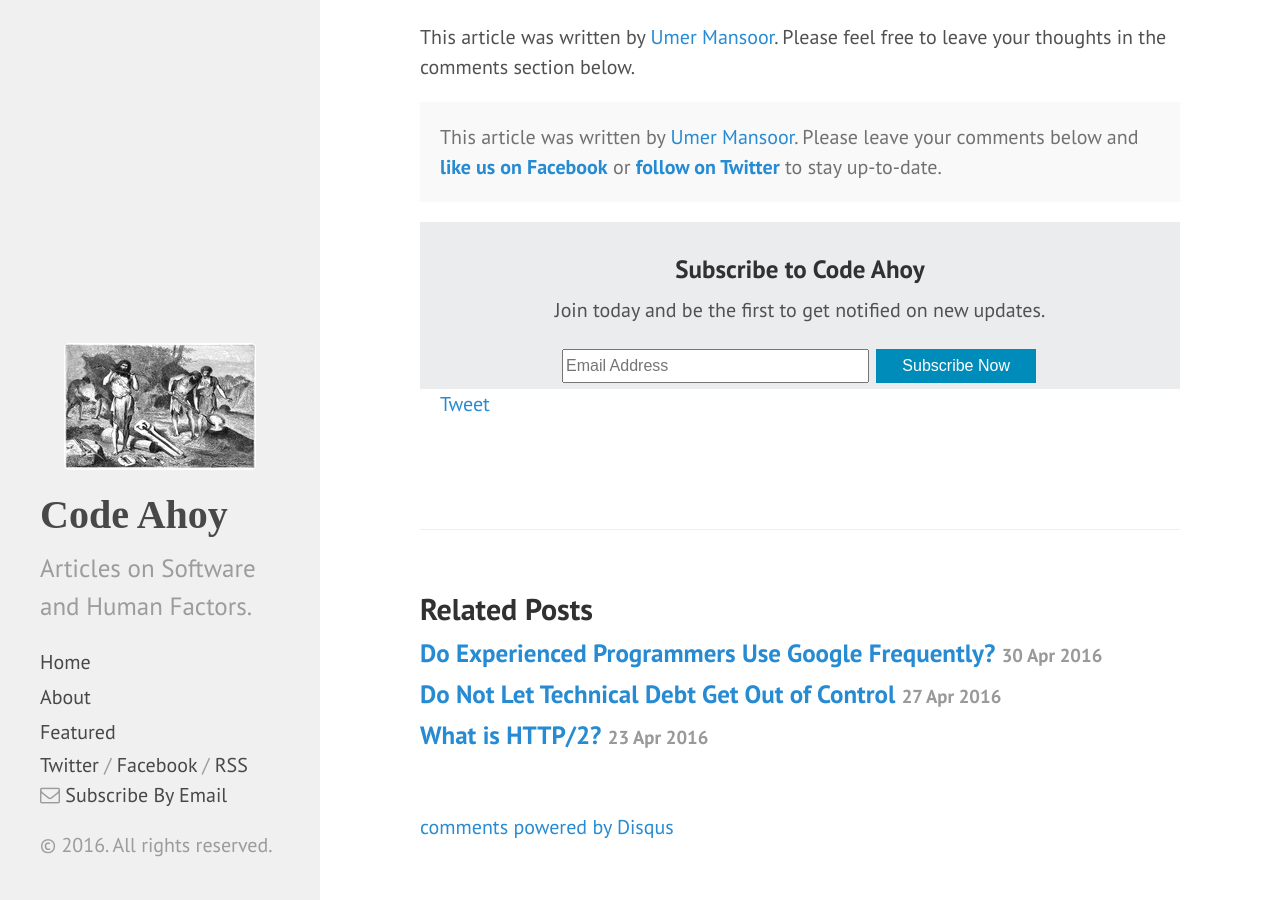
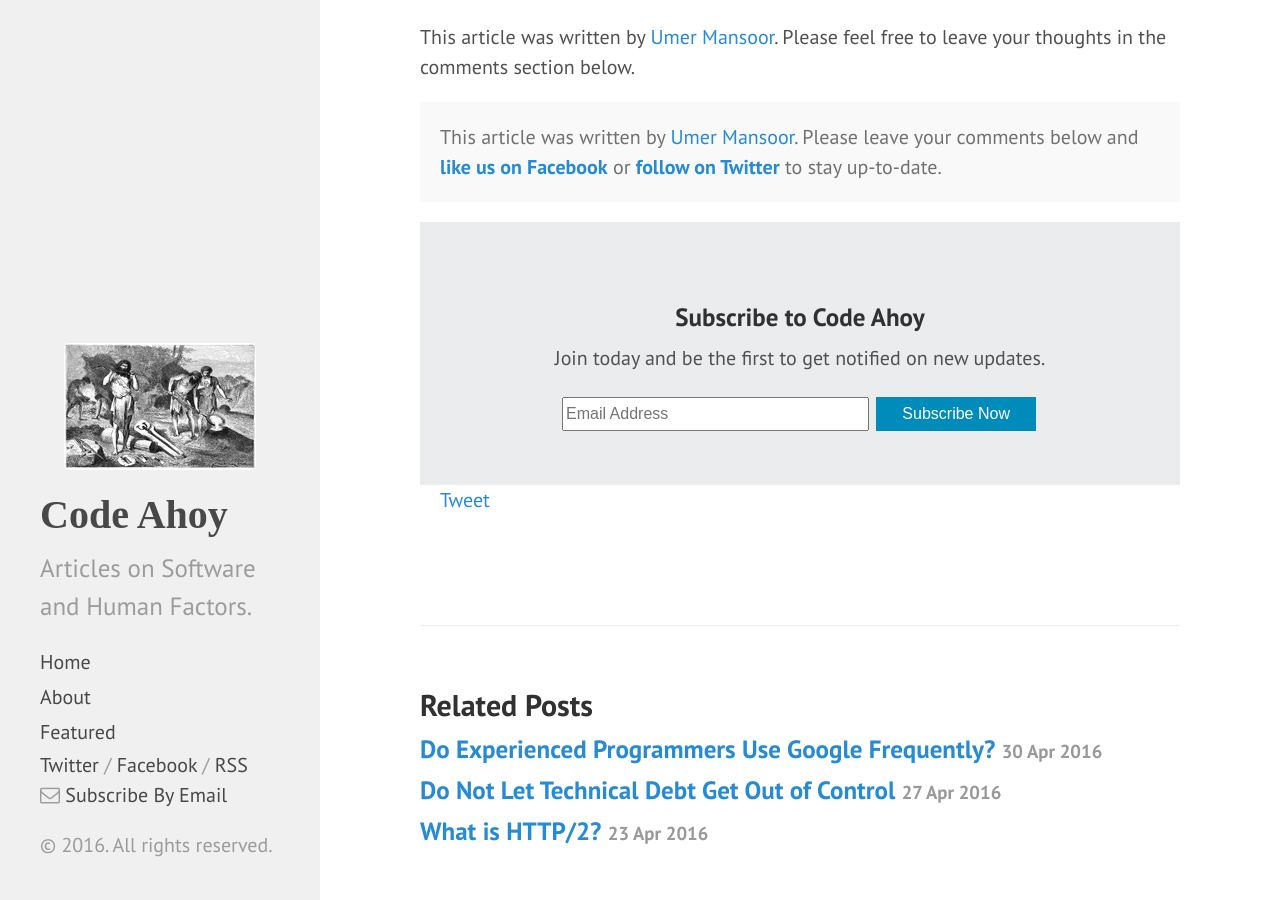
Before and after one commit to talk2viren/umermansoor.github.io, a Jekyll site: the page built from _posts/2016-04-12-let-them-own-it.md, in a window 1280 px wide and 900 px high, scrolled down 1560 px. Built offline with Jekyll 4.4.1, drawn with Linux system fonts in a browser that asks for light colours; nearby versions of some CDN libraries; a script that is not in the unit is left out; comment, search, counter and statistics services are not loaded.

Commit message:
Update post.html

```diff
--- a/_layouts/post.html
+++ b/_layouts/post.html
@@ -14,7 +14,7 @@ layout: default
         <a href="https://twitter.com/codeahoy"><strong>follow on Twitter</strong></a> to stay up-to-date. <br/>
     </p>
 
-      <form style="text-align:center; background-color:#EAECEE; padding:2px;" action="https://feedburner.google.com/fb/a/mailverify" method="post" target="popupwindow" onsubmit="window.open('https://feedburner.google.com/fb/a/mailverify?uri=CodeAhoy', 'popupwindow', 'scrollbars=yes,width=550,height=520');return true">
+      <form style="text-align:center; background-color:#EAECEE; padding-top: 50px; padding-bottom: 50px;" action="https://feedburner.google.com/fb/a/mailverify" method="post" target="popupwindow" onsubmit="window.open('https://feedburner.google.com/fb/a/mailverify?uri=CodeAhoy', 'popupwindow', 'scrollbars=yes,width=550,height=520');return true">
            <h3>Subscribe to Code Ahoy</h3>
            <p>Join today and be the first to get notified on new updates.</p>
            <input type="text" style="font-size: 16px; height:34px;" name="email" size="30" placeholder="Email Address"/>
```
